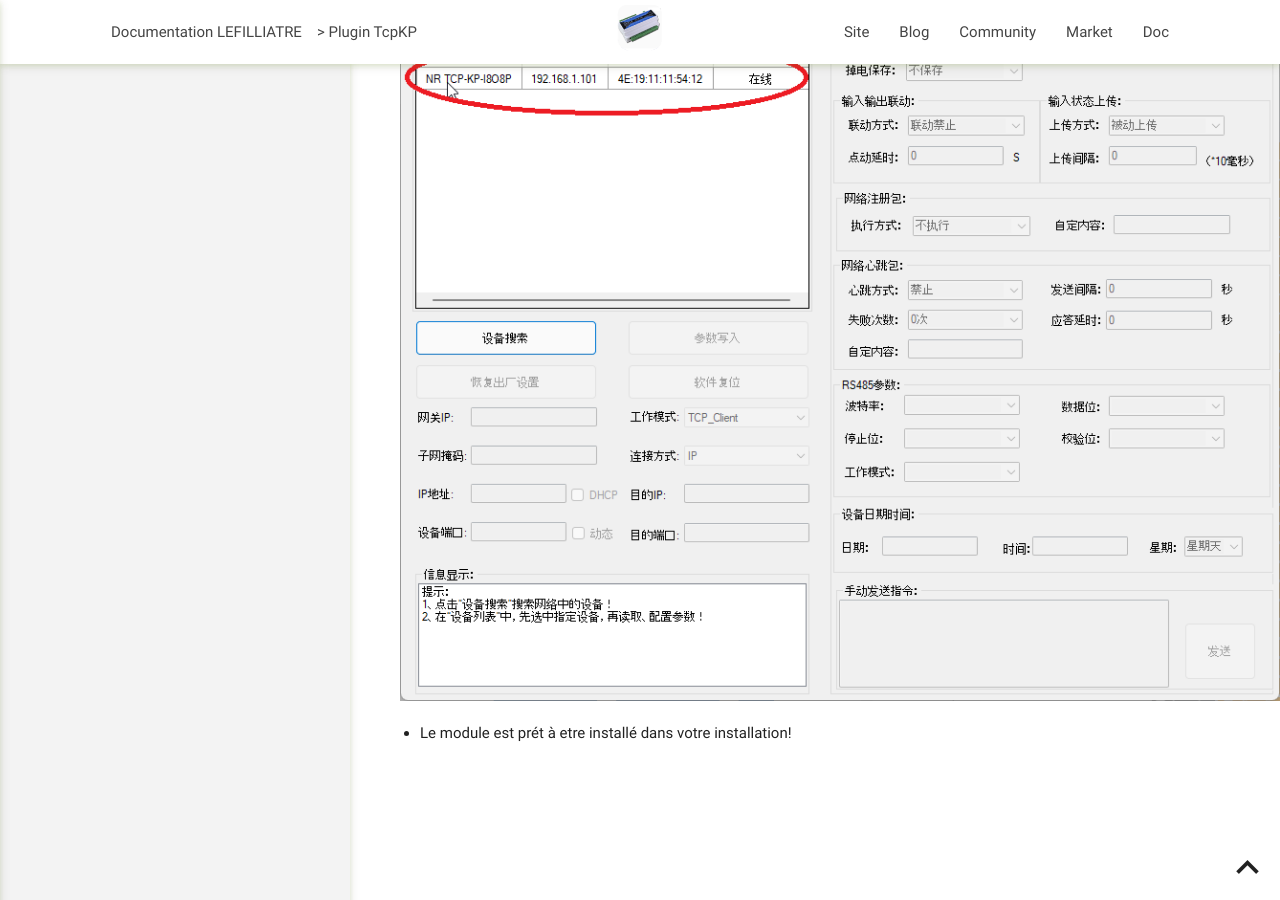
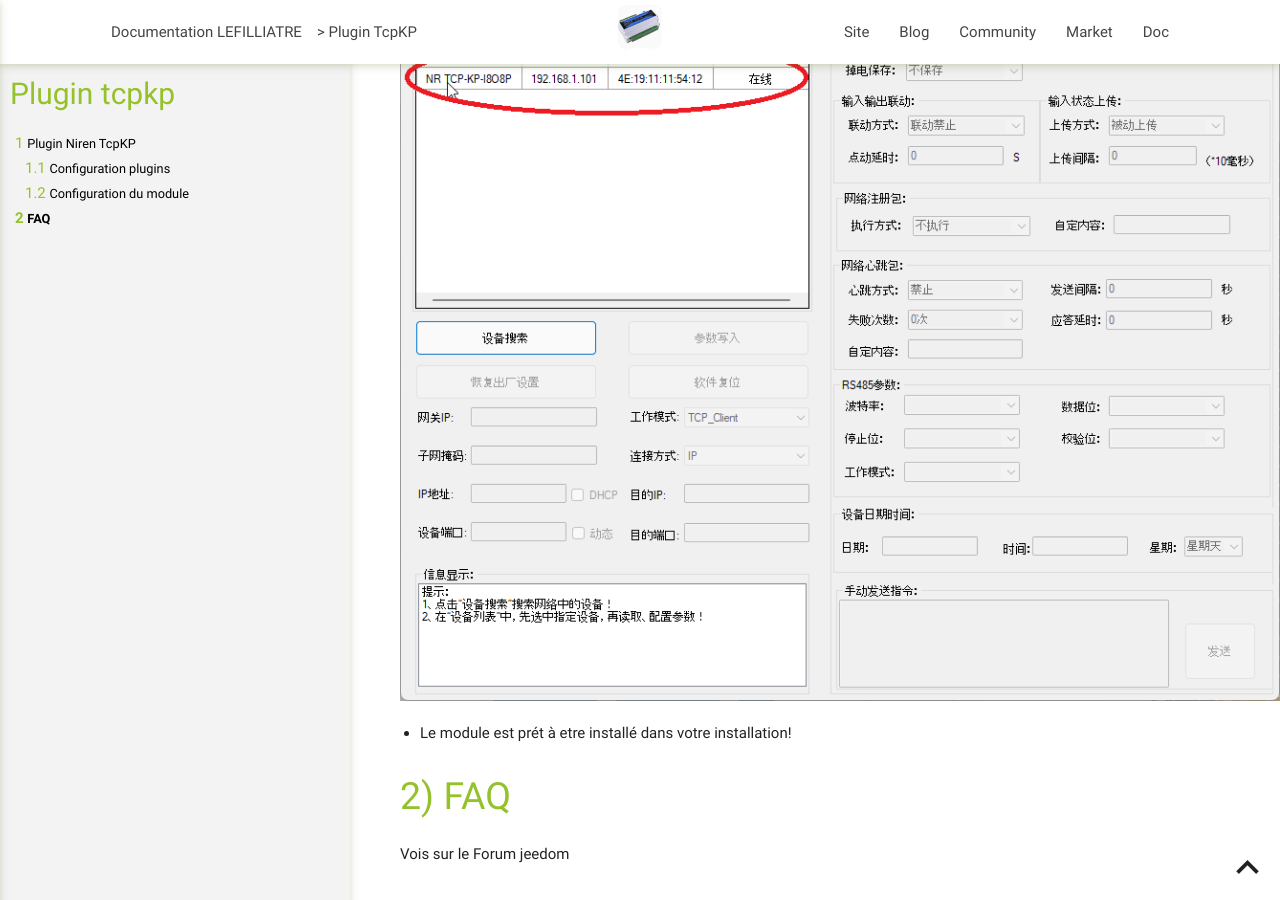
Before and after one commit to lefilliatre/lefilliatre-documentation, a Jekyll site: the page built from tcpkp/fr_FR/index.md, in a window 1280 px wide and 900 px high, scrolled down 7124 px. Built offline with Jekyll 4.4.1, drawn with Linux system fonts in a browser that asks for light colours.

Commit message:
Update index.md

```diff
--- a/tcpkp/fr_FR/index.md
+++ b/tcpkp/fr_FR/index.md
@@ -92,6 +92,8 @@ Pour cela il vous faudra lancer le logiciel de configuration disponible [ici][]
 
 - Le module est prét à etre installé dans votre installation!
 
+# FAQ
+Vois sur le Forum jeedom
 
 [aliexpress]: https://fr.aliexpress.com/item/33005606116.html?spm=a2g0o.seodetail.topbuy.1.2d4f5bf3IYMFA2 "aliexpress"
 [ici]: https://lefilliatre.github.io/lefilliatre-documentation/tcpkp/sources/logiciel%20de%20configuration.zip "archive logiciel"
```
